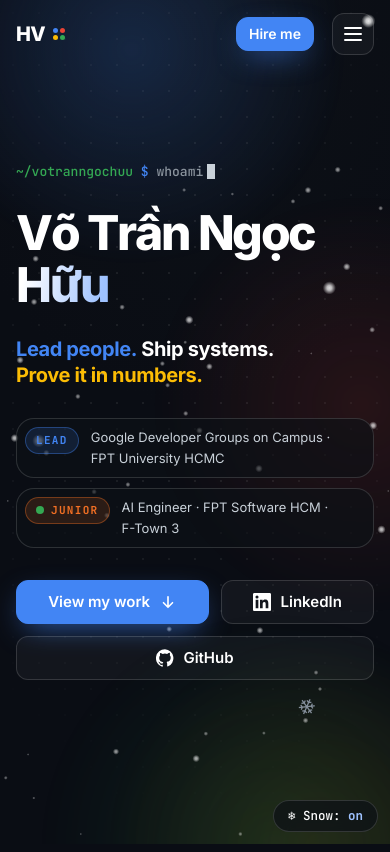
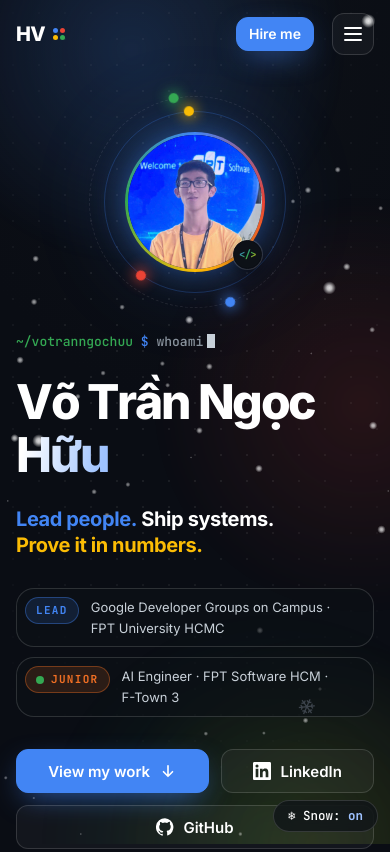
Before and after one commit to votranngochuu/votranngochuu.github.io, a plain HTML site: page index.html in a window 390 px wide. Shown: the top 852 px of the page. Drawn offline with Linux system fonts and the light colour scheme; animation ran at ten frames a second.

Commit message:
feat: show profile photo in hero orbit and about section
Co-Authored-By: Claude Opus 5.5 <noreply@anthropic.com>

```diff
--- a/index.html
+++ b/index.html
@@ -9,6 +9,7 @@
 <meta name="color-scheme" content="dark">
 <link rel="canonical" href="https://votranngochuu.github.io/">
 <link rel="icon" href="favicon.svg" type="image/svg+xml">
+<link rel="preload" as="image" href="assets/avatar-800.jpg">
 <meta property="og:type" content="website">
 <meta property="og:url" content="https://votranngochuu.github.io/">
 <meta property="og:title" content="Võ Trần Ngọc Hữu · Lead people. Ship systems. Prove it in numbers.">
@@ -135,7 +136,7 @@ section { padding: 110px 0; scroll-margin-top: 64px; }
 /* ---------- Hero ---------- */
 .hero { min-height: 100vh; min-height: 100svh; display: flex; align-items: center; padding: 110px 0 90px; position: relative; overflow: hidden; overflow: clip; }
 .static .hero { min-height: 900px; }
-.hero-grid { display: grid; grid-template-columns: minmax(0, 1.35fr) minmax(0, .65fr); align-items: center; gap: 40px; }
+.hero-grid { display: grid; grid-template-columns: minmax(0, 1.25fr) minmax(0, .75fr); align-items: center; gap: 40px; }
 .whoami { font: 500 15px/1 var(--mono); color: var(--t3); margin-bottom: 26px; }
 .whoami .pr { color: var(--green); } .whoami .dl { color: var(--blue); }
 .cursor { display: inline-block; width: .6em; height: 1.1em; vertical-align: -.2em; background: var(--t2); margin-left: 4px; animation: blink 1.05s steps(1) infinite; }
@@ -161,15 +162,21 @@ section { padding: 110px 0; scroll-margin-top: 64px; }
 .orbit { width: 100%; max-width: 430px; aspect-ratio: 1; margin-left: auto; position: relative; transition: transform .25s ease-out; transform-style: preserve-3d; }
 .ring { position: absolute; border-radius: 50%; border: 1px solid rgba(255, 255, 255, .1); }
 .ring.r1 { inset: 0; border-style: dashed; border-color: rgba(255, 255, 255, .09); }
-.ring.r2 { inset: 14%; } .ring.r3 { inset: 28%; border-color: rgba(66, 133, 244, .25); }
-.ring.r4 { inset: 40%; background: radial-gradient(circle, rgba(66, 133, 244, .18), transparent 70%); border-color: rgba(255, 255, 255, .06); }
+.ring.r2 { inset: 8%; } .ring.r3 { inset: 15%; border-color: rgba(66, 133, 244, .25); }
+.ring.r4 { inset: 10%; border: 0; background: radial-gradient(circle, rgba(66, 133, 244, .22), transparent 68%); }
 .arm { position: absolute; border-radius: 50%; transform: rotate(var(--a, 0deg)); animation: spin var(--s) linear infinite; animation-delay: var(--d, 0s); }
+.arm.on-r1 { inset: 0; } .arm.on-r2 { inset: 8%; } .arm.on-r3 { inset: 15%; }
 .arm i { position: absolute; top: 0; left: 50%; width: var(--z, 14px); height: var(--z, 14px); margin: calc(var(--z, 14px) / -2) 0 0 calc(var(--z, 14px) / -2); border-radius: 50%;
   background: var(--c); box-shadow: 0 0 22px 2px var(--c); }
 @keyframes spin { to { transform: rotate(360deg); } }
-.core { position: absolute; inset: 0; display: grid; place-items: center; font: 700 clamp(40px, 4.6vw, 64px)/1 var(--mono); letter-spacing: -.04em; }
-.core span { background: linear-gradient(135deg, var(--blue), var(--green) 55%, var(--yellow)); -webkit-background-clip: text; background-clip: text; color: transparent;
-  filter: drop-shadow(0 0 22px rgba(66, 133, 244, .45)); }
+/* Avatar at the centre of the orbit: 3px rotating 4-colour ring + soft blue glow */
+.avatar { position: absolute; inset: 20%; border-radius: 50%; padding: 3px; background: var(--conic); animation: spin-angle 8s linear infinite;
+  box-shadow: 0 0 34px 2px rgba(66, 133, 244, .38), 0 0 90px 10px rgba(66, 133, 244, .16); }
+.avatar img { width: 100%; height: 100%; border-radius: 50%; object-fit: cover; background: var(--bg2); }
+.av-badge { position: absolute; right: 2%; bottom: 2%; width: 21%; aspect-ratio: 1; border-radius: 50%; display: grid; place-items: center;
+  background: #0d1117; border: 2px solid var(--bg); box-shadow: 0 0 0 1px var(--line2), 0 6px 16px rgba(0, 0, 0, .5);
+  font: 700 15px/1 var(--mono); letter-spacing: -.06em; }
+.av-badge span { background: linear-gradient(135deg, var(--blue), var(--green) 55%, var(--yellow)); -webkit-background-clip: text; background-clip: text; color: transparent; }
 .cue { position: absolute; left: 50%; bottom: 26px; transform: translateX(-50%); display: flex; flex-direction: column; align-items: center; gap: 8px;
   font: 500 11px/1 var(--mono); letter-spacing: .2em; color: var(--t3); }
 .cue i { width: 22px; height: 36px; border: 2px solid rgba(255, 255, 255, .25); border-radius: 12px; position: relative; }
@@ -181,7 +188,9 @@ section { padding: 110px 0; scroll-margin-top: 64px; }
 .js:not(.static) .rv:not(.in) { opacity: 0; transform: translateY(28px); }
 
 /* ---------- About ---------- */
-.duo { display: grid; grid-template-columns: 1fr 1fr; gap: 24px; }
+.duo { display: grid; grid-template-columns: minmax(0, .78fr) minmax(0, 1fr) minmax(0, 1fr); gap: 24px; }
+.portrait { margin: 0; height: 100%; padding: 10px; display: flex; }
+.portrait img { width: 100%; height: 100%; min-height: 0; object-fit: cover; object-position: 50% 30%; border-radius: calc(var(--r) - 8px); background: var(--bg2); }
 .rcard { padding: 34px; display: flex; flex-direction: column; height: 100%;
   background: radial-gradient(340px circle at 100% 0%, color-mix(in srgb, var(--c) 16%, transparent), transparent 70%), var(--glass); }
 .rcard h3 { font-size: clamp(22px, 2.3vw, 28px); line-height: 1.2; font-weight: 800; letter-spacing: -.02em; color: #fff; margin-top: 20px; }
@@ -191,7 +200,7 @@ section { padding: 110px 0; scroll-margin-top: 64px; }
 .bul li::before { content: ''; flex: none; width: 8px; height: 8px; border-radius: 50%; background: var(--c); transform: translateY(-1px); box-shadow: 0 0 12px var(--c); }
 .bul b { color: #fff; font-weight: 700; }
 .line { margin-top: 22px; color: #fff; font-weight: 600; font-size: 15.5px; }
-.stats { display: grid; grid-template-columns: repeat(4, 1fr); gap: 12px; margin-top: 22px; }
+.stats { display: grid; grid-template-columns: repeat(2, 1fr); gap: 12px; margin-top: 22px; }
 .stat { padding: 14px 10px; border-radius: 14px; background: rgba(242, 112, 36, .07); border: 1px solid rgba(242, 112, 36, .2); text-align: center; }
 .stat strong { display: block; font-size: clamp(20px, 2.2vw, 26px); font-weight: 800; color: #fff; letter-spacing: -.02em; line-height: 1.1; font-variant-numeric: tabular-nums; }
 .stat span { font-size: 12px; color: var(--t3); }
@@ -333,9 +342,16 @@ footer .ctas { justify-content: center; margin-top: 36px; }
   .nav.open .links { opacity: 1; visibility: visible; transform: none; }
   .burger { display: block; }
   .hire { margin-left: auto; }
-  .hero-grid { grid-template-columns: 1fr; }
-  .orbit { display: none; }
+  .hero-grid { grid-template-columns: 1fr; gap: 0; }
+  /* Compact orbit above the name: only the avatar, two rings and the dots */
+  .orbit { order: -1; width: 212px; max-width: none; margin: 0 auto 26px; }
+  .ring.r2 { display: none; }
+  .ring.r3, .arm.on-r2, .arm.on-r3 { inset: 7%; }
+  .avatar { inset: 17%; }
+  .av-badge { font-size: 10.5px; border-width: 1.5px; }
+  .arm i { --z: 10px !important; box-shadow: 0 0 14px 1px var(--c); }
   .duo, .paper, .lgrid, .agrid { grid-template-columns: 1fr; }
+  .portrait img { aspect-ratio: 2 / 1; height: auto; object-position: 50% 28%; }
   .agrid { gap: 40px; }
   .sgrid { grid-template-columns: repeat(2, 1fr); }
 }
@@ -350,6 +366,8 @@ footer .ctas { justify-content: center; margin-top: 36px; }
   .tiles { grid-template-columns: 1fr 1fr; gap: 12px; }
   .tile { padding: 20px 16px; }
   .rcard, .paper, .talk, .talks, .club { padding: 24px; }
+  .portrait { padding: 8px; }
+  .portrait img { aspect-ratio: 4 / 3; object-position: 50% 30%; }
   .talk { grid-template-columns: 1fr; gap: 22px; }
   .date { width: auto; justify-self: start; aspect-ratio: auto; padding: 14px 18px; display: flex; gap: 12px; align-items: baseline; justify-content: flex-start; }
   .date b { font-size: 34px; }
@@ -366,7 +384,7 @@ footer .ctas { justify-content: center; margin-top: 36px; }
 /* ---------- Reduced motion: keep only simple fades ---------- */
 @media (prefers-reduced-motion: reduce) {
   html { scroll-behavior: auto; }
-  .blob, .arm, .mtrack, .cue i::after, .cursor, .live, .glow::before, .pcard::before { animation: none !important; }
+  .blob, .arm, .avatar, .mtrack, .cue i::after, .cursor, .live, .glow::before, .pcard::before { animation: none !important; }
   .rv { transition: opacity .6s ease !important; }
   .js:not(.static) .rv:not(.in) { transform: none !important; }
   .js:not(.static) .name .ch, .js:not(.static) .sig span, .js:not(.static) .hero .fade { transform: none !important; animation-name: fadeIn !important; }
@@ -426,13 +444,18 @@ footer .ctas { justify-content: center; margin-top: 36px; }
           <a class="btn" href="https://github.com/votranngochuu" target="_blank" rel="noopener"><svg aria-hidden="true"><use href="#i-gh"/></svg>GitHub</a>
         </div>
       </div>
-      <div class="orbit" id="orbit" aria-hidden="true">
-        <div class="ring r1"></div><div class="ring r2"></div><div class="ring r3"></div><div class="ring r4"></div>
-        <div class="arm" style="inset:0;--s:26s;--d:-3s;--a:40deg"><i style="--c:var(--blue);--z:16px"></i></div>
-        <div class="arm" style="inset:14%;--s:18s;--d:-11s;--a:215deg;animation-direction:reverse"><i style="--c:var(--red)"></i></div>
-        <div class="arm" style="inset:28%;--s:12s;--d:-5s;--a:130deg"><i style="--c:var(--yellow);--z:12px"></i></div>
-        <div class="arm" style="inset:0;--s:40s;--d:-27s;--a:285deg"><i style="--c:var(--green);--z:12px"></i></div>
-        <div class="core"><span>&lt;/&gt;</span></div>
+      <div class="orbit" id="orbit">
+        <div aria-hidden="true"><div class="ring r1"></div><div class="ring r2"></div><div class="ring r3"></div><div class="ring r4"></div></div>
+        <div class="avatar">
+          <img src="assets/avatar-800.jpg" width="800" height="800" loading="eager" decoding="async" fetchpriority="high" alt="Portrait of Võ Trần Ngọc Hữu">
+          <span class="av-badge" aria-hidden="true"><span>&lt;/&gt;</span></span>
+        </div>
+        <div aria-hidden="true">
+          <div class="arm on-r1" style="--s:26s;--d:-3s;--a:40deg"><i style="--c:var(--blue);--z:16px"></i></div>
+          <div class="arm on-r2" style="--s:18s;--d:-11s;--a:215deg;animation-direction:reverse"><i style="--c:var(--red)"></i></div>
+          <div class="arm on-r3" style="--s:12s;--d:-5s;--a:130deg"><i style="--c:var(--yellow);--z:12px"></i></div>
+          <div class="arm on-r1" style="--s:40s;--d:-27s;--a:285deg"><i style="--c:var(--green);--z:12px"></i></div>
+        </div>
       </div>
     </div>
     <a class="cue" href="#about" aria-label="Scroll to About"><i></i>SCROLL</a>
@@ -444,6 +467,11 @@ footer .ctas { justify-content: center; margin-top: 36px; }
       <p class="kicker rv" style="--k:var(--blue)"><b>01</b> about</p>
       <h2 class="h2 rv" id="about-h">Two roles. <em>One habit: ship.</em></h2>
       <div class="duo">
+        <div class="rv">
+          <figure class="card glow portrait">
+            <img src="assets/portrait-960.jpg" width="960" height="1200" loading="lazy" decoding="async" alt="Võ Trần Ngọc Hữu at FPT Software, arms crossed in front of the welcome sphere">
+          </figure>
+        </div>
         <div class="rv">
           <article class="card glow rcard" style="--c:var(--blue)">
             <span class="tag">LEAD</span>
@@ -986,7 +1014,7 @@ footer .ctas { justify-content: center; margin-top: 36px; }
   }
 
   // Static/test mode: load every image eagerly so full-page captures are complete.
-  if (isStatic) $$('img').forEach(function (i) { i.loading = 'eager'; });
+  if (isStatic) $$('img').forEach(function (i) { i.loading = 'eager'; i.decoding = 'sync'; });
   if (isStatic) w.addEventListener('load', function () { html.setAttribute('data-h', String(html.scrollHeight)); });
 })();
 </script>
```
